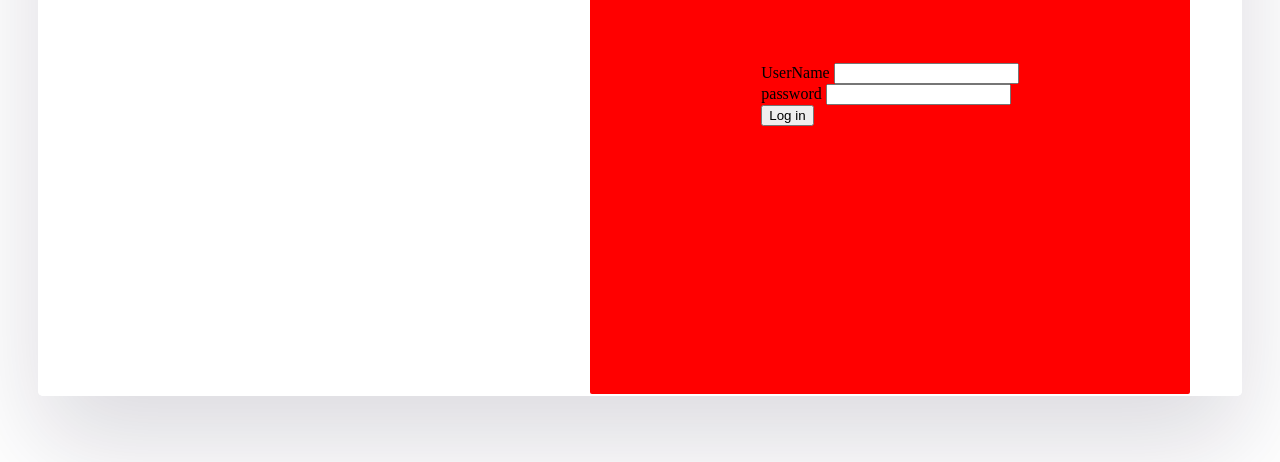
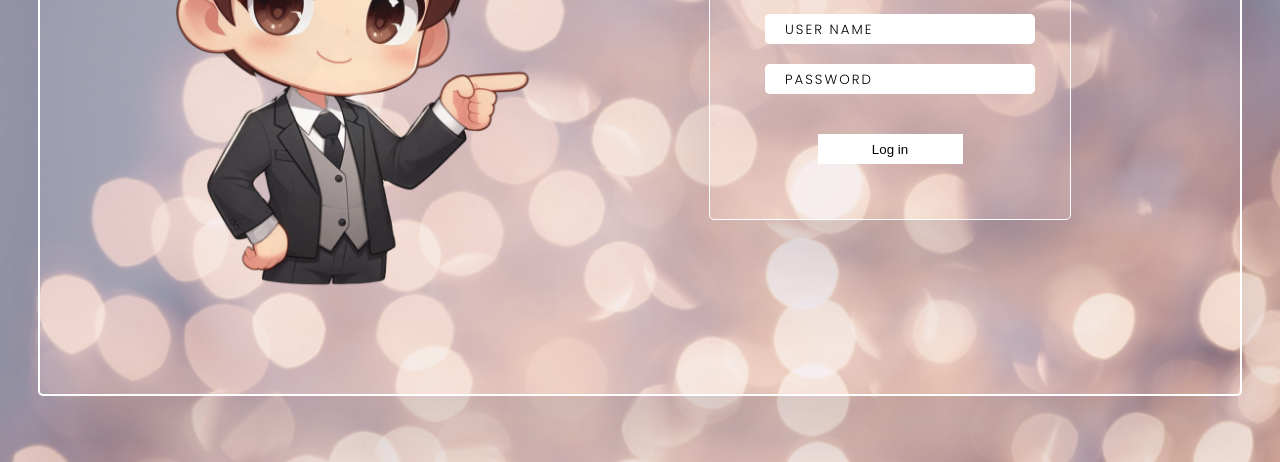
Before and after one commit to SUTHESH-004/Industry-hub, a plain HTML site: page index.html in a window 1280 px wide. Shown: the part 338-800 px from the top of the page. Drawn offline with nearby package versions, Linux system fonts and the light colour scheme.

Commit message:
decorated the login page

```diff
--- a/index.html
+++ b/index.html
@@ -7,26 +7,33 @@
     <title>Document</title>
     <link rel="stylesheet" href="css-reset.css">
     <link rel="preconnect" href="https://fonts.googleapis.com">
-    <link rel="preconnect" href="https://fonts.gstatic.com" crossorigin>
-    <link href="https://fonts.googleapis.com/css2?family=Montserrat:ital,wght@1,500&family=Poppins:wght@300&display=swap" rel="stylesheet">
-    <link rel="stylesheet" href="style.css">
+<link rel="preconnect" href="https://fonts.gstatic.com" crossorigin>
+<link href="https://fonts.googleapis.com/css2?family=Montserrat:ital,wght@1,500&family=Poppins:wght@300&display=swap" rel="stylesheet">
+<link rel="stylesheet" href="style.css">
+<link href='https://unpkg.com/boxicons@2.1.4/css/boxicons.min.css' rel='stylesheet'>
+
 </head>
 <body>
     <div class="fullbody">
         <div class="outerbox">
            <div class="leftbox">
-           <h1>Login to create a Account in Our Website</h1>
+           <!-- <h1>Login to create a Account in Our Website</h1> -->
            </div>
             <div class="rightbox">
-                <h2>Login</h2>
+
                 <div class="login">
+                    <h2>Login</h2>
                     <div class="inlog">
                         <form action="https://www.youtube.com/">
-                            <p><label for="">UserName</label>
-                            <input type="text"></p>
-                            <p><label for="">password  </label>
-                            <input type="password"></p>
-                            <p><label for=""></label><input type="submit" value="Log in"></p>
+                            <div class="inputbox">
+                                <input type="text" placeholder="USER NAME">
+                                <i class='bx bxs-user'></i>
+                            </div>
+                            <div class="inputbox">
+                                <input type="password" placeholder="PASSWORD">
+                                <i class='bx bxs-lock-alt'></i>
+                            </div>
+                            <div class="boxlast"><input type="submit" value="Log in" class="loginbox"></div>
                         </form>
                     </div>
                 </div>
--- a/style.css
+++ b/style.css
@@ -5,11 +5,14 @@ body{
     background-image: url(images/alexander-grey-62vi3TG5EDg-unsplash.jpg);
     background-size: cover;
     background-repeat:no-repeat;
+    font-family: 'Montserrat', sans-serif;
+    font-family: 'Poppins', sans-serif;
 }
 .fullbody
 {
     height: 100%;
     width: 100%;
+
     /* display: flex; */
     /* a: center; */
     /* justify-content: center; */
@@ -22,7 +25,6 @@ body{
     margin:auto;
     margin-top:30px;
     background-color:rgba(0, 0, 255, 0);
-
     border: 2px solid white;
     border-radius: 5px;
     box-shadow: rgba(17, 12, 46, 0.15) 0px 48px 100px 0px;
@@ -35,33 +37,102 @@ body{
 {
     height:700px;
     width:  500px;
+    background-image: url(images/photo1704610983\ \(1\).png);
+    opacity: 90%;
+    /* background-color: rgba(255, 192, 203, 0.091); */
+    /* background-color: blue; */
+    background-size: contain;
+    background-repeat:no-repeat;
+    background-position: 10%;
     /* background-color: green; */
 }
 .rightbox
 {
     height:700px;
     width:  600px;
-    background-color: red;
+    /* background-color: red; */
     display: flex;
     flex-direction: column;
     align-items: center;
     justify-content: center;
-    border-radius:2px
+    border-radius:2px;
+    color: white;
 }
+.rightbox i{
+    display: inline-block;
+    translate:105px -25px;
+
+}
+/* }
+.rightbox p{
+    display: block;
+} */
 h2{
-    font-size: 100px;
-    font-family: 'Montserrat', sans-serif;
-font-family: 'Poppins', sans-serif;
+    font-size: 50px;
+
+    margin-bottom: 20px;
 }
 .login
 {
+
   height: 350px;
-  width:350px;
+  width:360px;
   /* background-color: aqua; */
+  border-radius:5px ;
+  border: 1px solid white ;
+  box-shadow: rgba(17, 12, 46, 0.15) 0px 48px 100px 0px;
+
   display:flex;
-  flex-direction:column;
-  justify-content: center;
-  align-items:center;
-  border-radius:5px
+ flex-direction:column;
+   justify-content:center;
+   align-items:center;
 
 }
+.inputbox{
+    text-align: center;
+    width: 250px;
+    height: 30px;
+    border-radius: 5px;
+
+   background-color:white;
+   /* object-fit: contain; */
+   margin: 20px;
+   /* padding: 1px 1px 1px 1px; */
+
+
+}
+
+.inputbox input{
+    border: 0px;
+    padding: 0px;
+    padding-left: 20px;
+    width: 250px;
+    height: 30px;
+    border-radius:5px ;
+
+    /* background-color:red; */
+
+}
+input::placeholder{
+    color: black;
+    font-family: 'Montserrat', sans-serif;
+    font-family: 'Poppins', sans-serif;
+    letter-spacing: 2px;
+}
+.boxlast{
+    margin-top:40px;
+ display:flex;
+ justify-content: center;
+}
+.loginbox {
+    text-align: center;
+    color:black;
+    width: 50%;
+    height: 30px;
+    border: none;
+    padding: none;
+    background-color: white;
+}
+.loginbox:hover{
+
+}
```
Also changed, not shown: images/alexander-grey-62vi3TG5EDg-unsplash.jpg (added), images/photo1704610983 (1).png (added).
